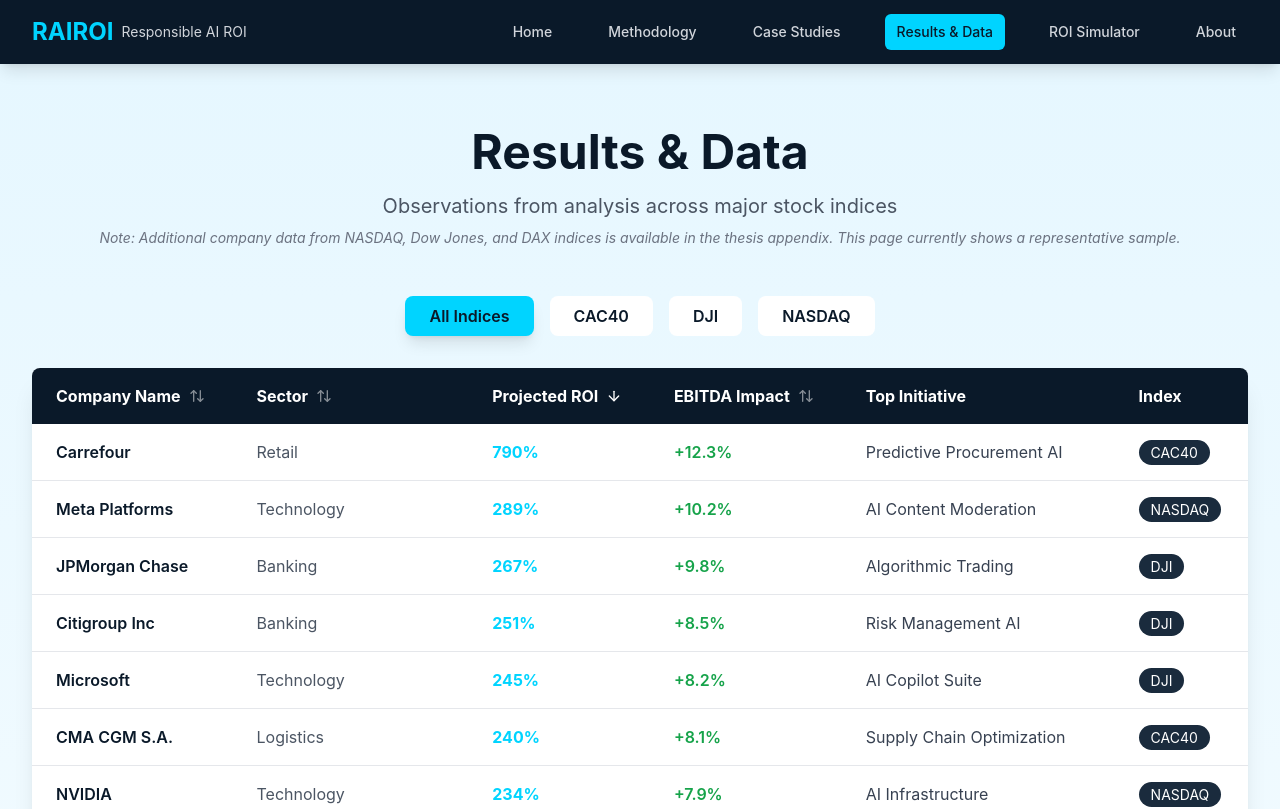
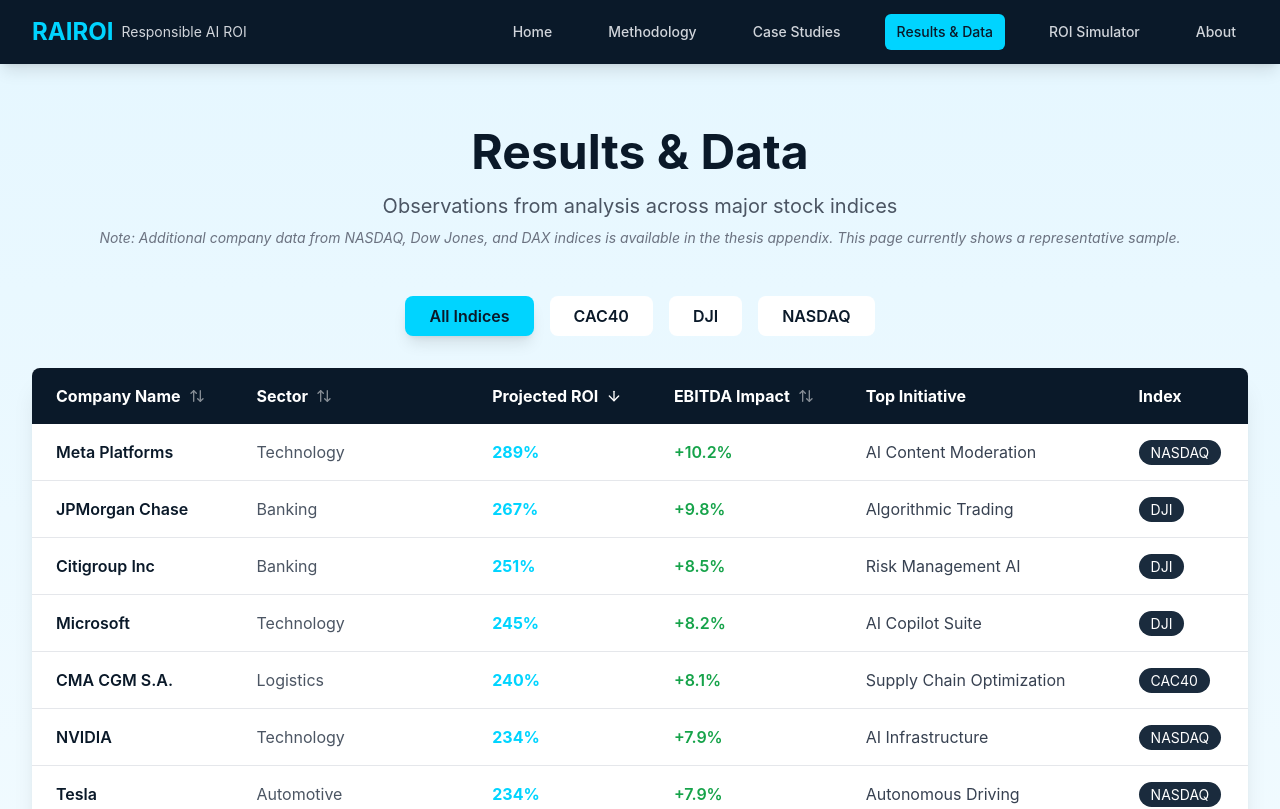
Before and after one commit to eric-horesnyi/rairoi-website, a Next.js app: page /results in a window 1280 px wide. Shown: the top 809 px of the page. Built offline with nearby package versions, Linux system fonts and the light colour scheme.

Commit message:
Remove Carrefour from website results and documentation

```diff
--- a/app/results/page.tsx
+++ b/app/results/page.tsx
@@ -1,5 +1,6 @@
 'use client'
 
+// Results page displaying company ROI data
 import { motion } from 'framer-motion'
 import { useState } from 'react'
 import { ArrowUpDown, ArrowUp, ArrowDown } from 'lucide-react'
@@ -21,7 +22,6 @@
   { company: 'Dassault Systèmes', sector: 'Software', roi: '206%', ebitdaImpact: '+6.1%', topInitiative: 'Coding Assistants', index: 'CAC40' },
   { company: 'Bouygues Telecom', sector: 'Telecom', roi: '17.9x', ebitdaImpact: '+46.7%', topInitiative: 'Kinetic Insights', index: 'CAC40' },
   { company: 'Air Liquide', sector: 'Industrial', roi: '190%', ebitdaImpact: '+25.6%', topInitiative: 'Nexus Intelligence', index: 'CAC40' },
-  { company: 'Carrefour', sector: 'Retail', roi: '790%', ebitdaImpact: '+12.3%', topInitiative: 'Predictive Procurement AI', index: 'CAC40' },
   { company: 'Amundi', sector: 'Financial Services', roi: '185%', ebitdaImpact: '+4.5%', topInitiative: 'Portfolio Optimization', index: 'CAC40' },
   { company: 'Edenred', sector: 'Financial Services', roi: '198%', ebitdaImpact: '+5.2%', topInitiative: 'Transaction Intelligence', index: 'CAC40' },
   { company: 'Fnac Darty SA', sector: 'Consumer Discretionary', roi: '175%', ebitdaImpact: '+3.8%', topInitiative: 'Omnichannel Personalization', index: 'CAC40' },
```
Also changed, not shown: 1 other file (tests, documents, lock files or other folders).
